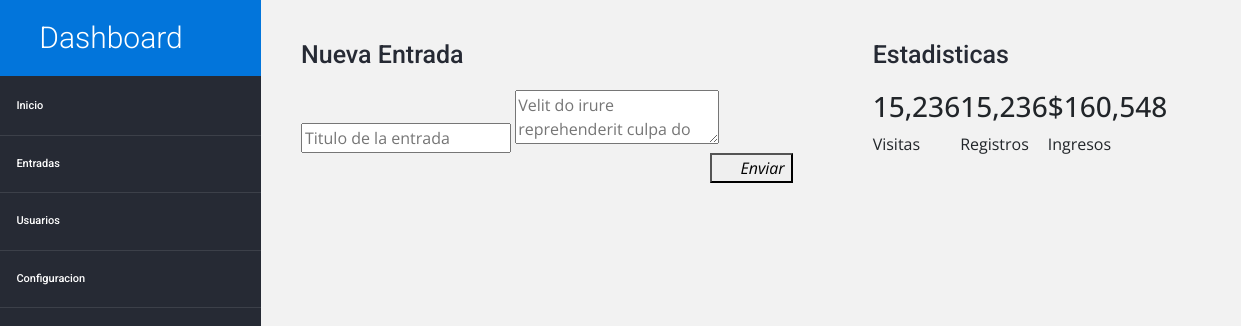
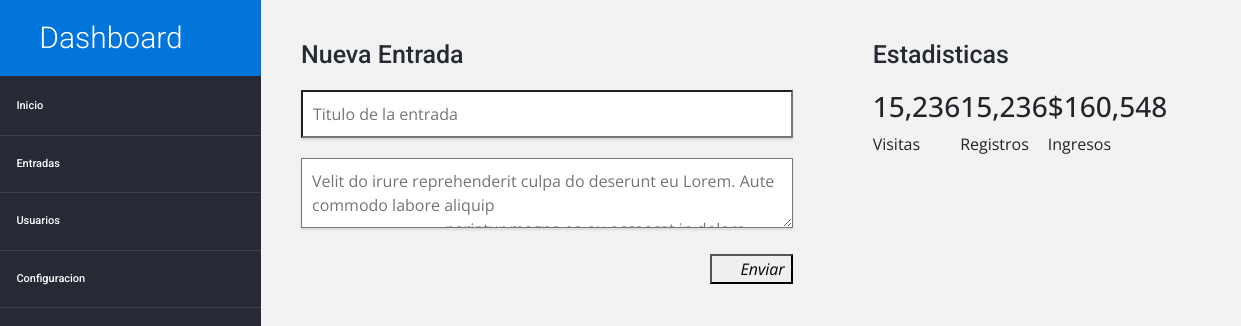
Before and after one commit to elizabethMiranda/dashboardTests, a plain HTML site: page index.html in a window 1280 px wide. Shown: the top 326 px of the page, 39-1280 px from the left. Drawn offline with nearby package versions, Linux system fonts and the light colour scheme; a web font is replaced by a local one.

Commit message:
actualizando estilos de form

```diff
--- a/css/estilos.css
+++ b/css/estilos.css
@@ -71,3 +71,17 @@ a{
     font-family: 'Roboto', sans-serif;
     margin-bottom: 20px;
 }
+
+.main .widget{
+    margin-bottom: 40px;
+}
+
+/*--- WIDGET NUEVA ENTRADA---*/
+.main .widget form input[type="text"],
+.main .widget form textarea{
+    width: 100%;
+    padding:10px;
+    margin-bottom: 20px;
+    font-family: 'Open Sans', sans-serif;
+    box-shadow: 0px 2px 2px rgba(0,0,0,0.1);
+}
```
